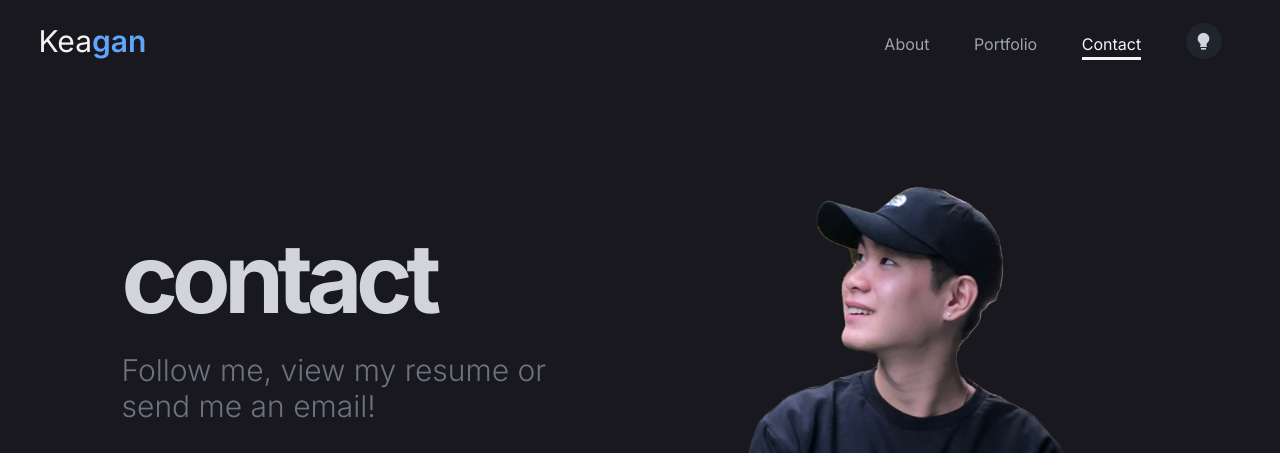
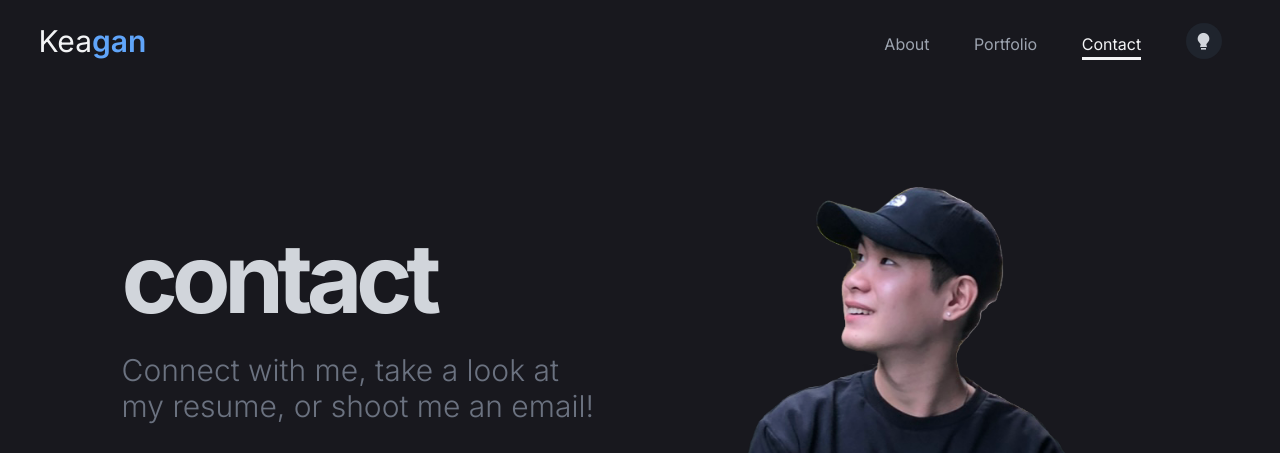
Before and after one commit to KeaganSuah/KeaganSuah.github.io, a plain HTML site: page contact.html in a window 1280 px wide. Shown: the top 453 px of the page. Drawn offline with nearby package versions, Linux system fonts and the light colour scheme.

Commit message:
Update contact.html

```diff
--- a/contact.html
+++ b/contact.html
@@ -95,7 +95,7 @@
           <!-- short description about contact section in hero section -->
           <div class="description fadeLeft extra_delay">
             <h1>contact</h1>
-            <h2>Follow me, view my resume or send me an email!</h2>
+            <h2>Connect with me, take a look at my resume, or shoot me an email!</h2>
             <!-- section to hold all social media that keagan suah have, clicking it will bring to keagan's social media -->
             <div class="social_media_container">
               <!-- link to keagan suah github -->
```
